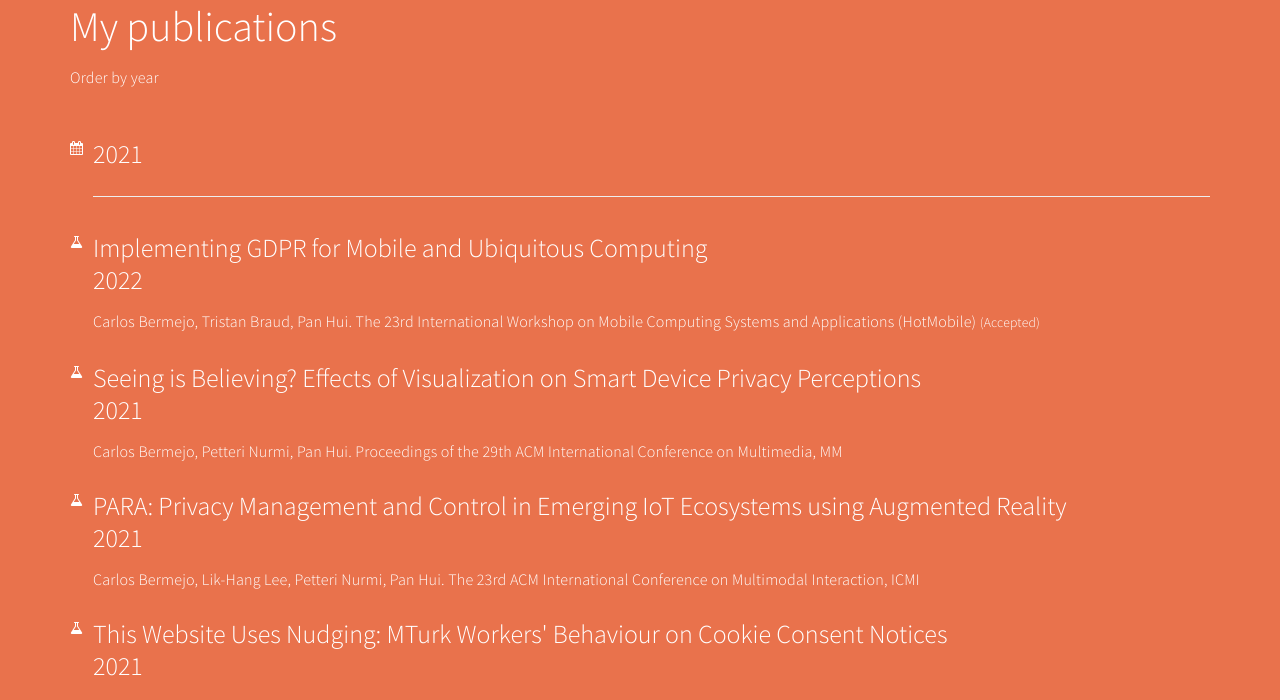
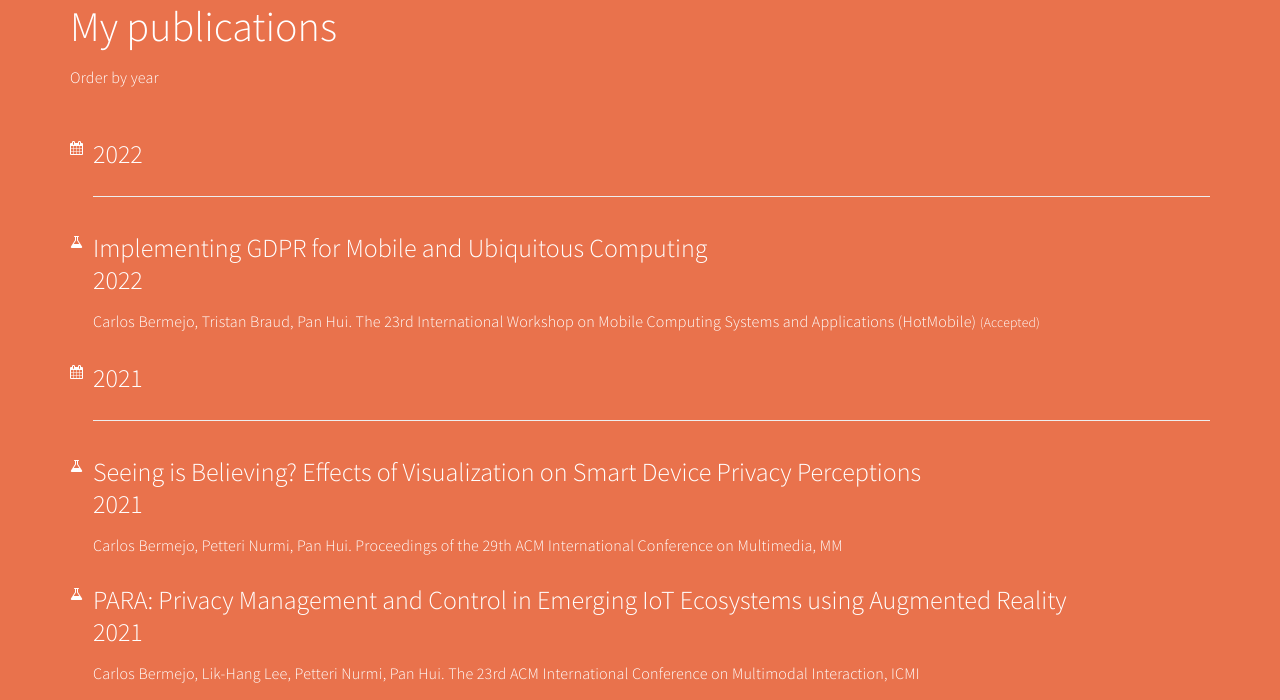
Before and after one commit to solrac1986/homepage, a plain HTML site: page index.html in a window 1280 px wide. Shown: the part 1958-2658 px from the top of the page. Drawn offline with Linux system fonts and the light colour scheme.

Commit message:
new year publication

```diff
--- a/index.html
+++ b/index.html
@@ -307,12 +307,10 @@
                                    <i class="fa fa-calendar"></i>
                               </div>
                               <div class="media-body">
-                                   <h3 class="media-heading"> 2021</h3>
+                                   <h3 class="media-heading"> 2022</h3>
                                    <hr/>
                                 </div>
                          </div>
-
-
 
                          <div class="wow fadeInUp color-white media" data-wow-delay="1.2s">
                               <div class="media-object media-left">
@@ -323,6 +321,17 @@
                                    <p class="color-white">Carlos Bermejo, Tristan Braud, Pan Hui. The 23rd International Workshop on Mobile Computing Systems and Applications (HotMobile) <small>(Accepted)</small></p>
                               </div>
                          </div>
+
+                         <div class="wow fadeInUp color-white media" data-wow-delay="1.2s">
+                              <div class="media-object media-left">
+                                   <i class="fa fa-calendar"></i>
+                              </div>
+                              <div class="media-body">
+                                   <h3 class="media-heading"> 2021</h3>
+                                   <hr/>
+                                </div>
+                         </div>
+
 
                          <div class="wow fadeInUp color-white media" data-wow-delay="1.2s">
                               <div class="media-object media-left">
```
